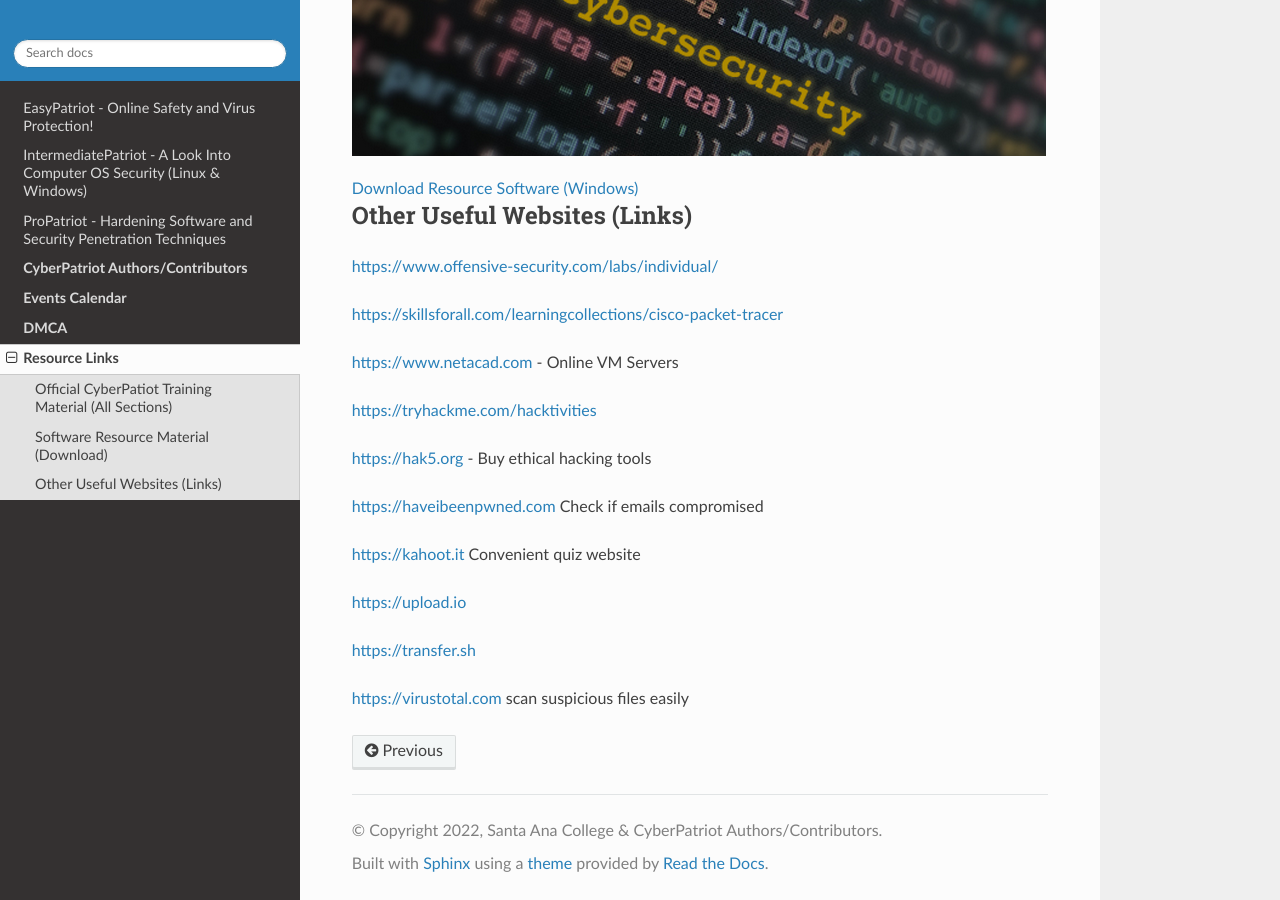
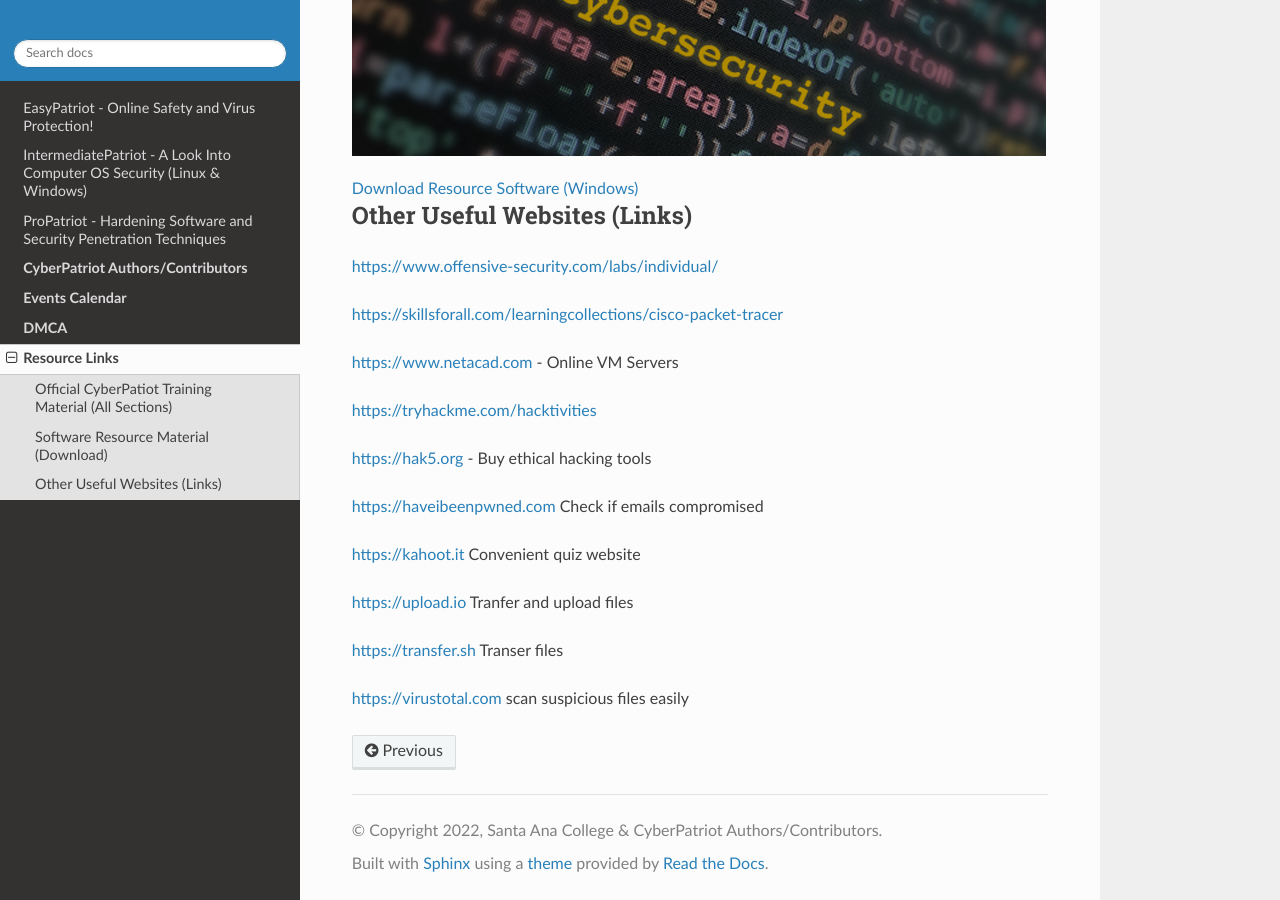
Before and after one commit to natt96z/cybersac, a Sphinx documentation site: the page built from docs/source/links.rst, in a window 1280 px wide and 900 px high, scrolled down 856 px. Built offline with Sphinx 7.4.7 and the Read the Docs theme 2.0.0, drawn with Linux system fonts in a browser that asks for light colours; pages that are not in the unit, such as notebooks, are missing from menus.

Commit message:
Update links.rst

```diff
--- a/docs/source/links.rst
+++ b/docs/source/links.rst
@@ -42,8 +42,8 @@ https://haveibeenpwned.com Check if emails compromised
 
 https://kahoot.it Convenient quiz website
 
-https://upload.io
+https://upload.io Tranfer and upload files
 
-https://transfer.sh
+https://transfer.sh Transer files
 
 https://virustotal.com scan suspicious files easily
```
